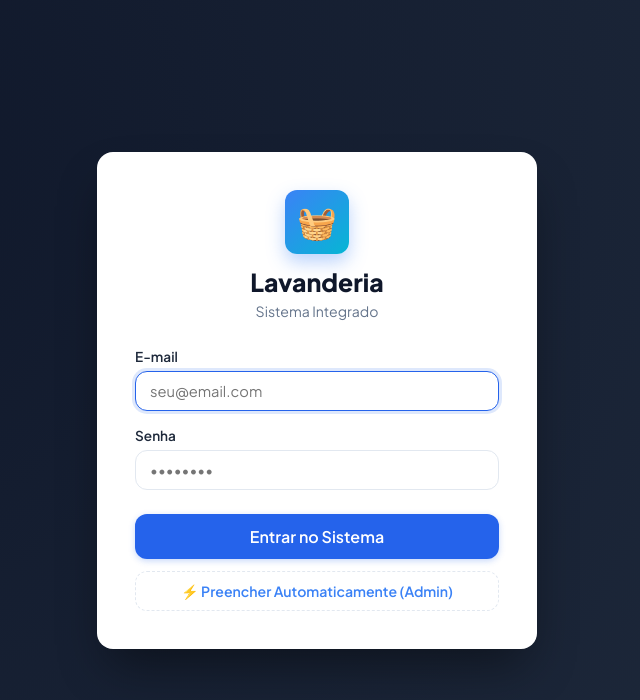
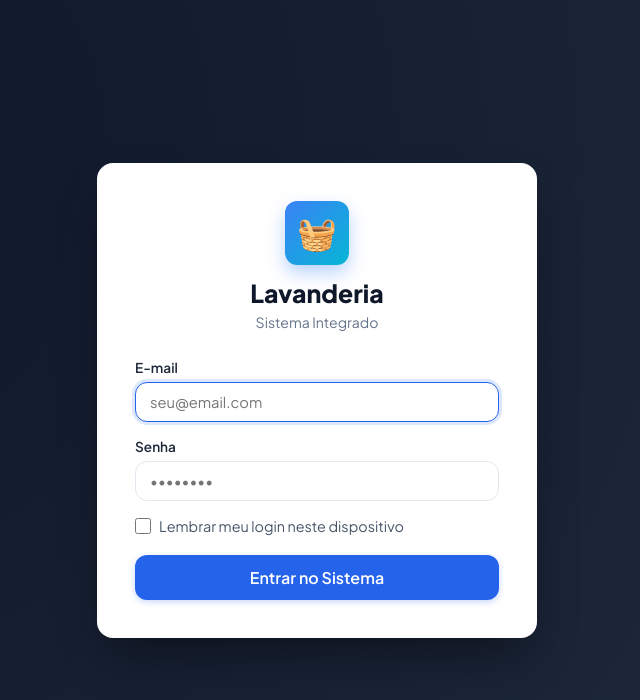
Before and after one commit to Diegofelix1989/LavanderiaUnaspSp, a PHP site: page /views/login.php in a window 1280 px wide. Shown: the top 700 px of the page, without its empty margins (323-963 px from the left). Run offline with PHP 8.4, Linux system fonts and the light colour scheme; data comes from the database, SQL or seed files in the repository; data that the repository does not hold is empty.

Commit message:
Remove admin autofill and remember login email
Co-authored-by: Copilot <223556219+Copilot@users.noreply.github.com>

```diff
--- a/views/login.php
+++ b/views/login.php
@@ -135,28 +135,48 @@ $temLogo = storedImageExists($sysConfig['sistema_logo'] ?? '');
         <input type="hidden" name="csrf_token" value="<?= htmlspecialchars(tokenCsrfAtual(), ENT_QUOTES, 'UTF-8') ?>">
         <div class="form-group">
             <label class="form-label" for="email">E-mail</label>
-            <input type="email" id="email" name="email" class="form-control" placeholder="seu@email.com" required autofocus>
+            <input type="email" id="email" name="email" class="form-control" placeholder="seu@email.com" autocomplete="username" required autofocus>
         </div>
 
         <div class="form-group" style="margin-bottom: 24px;">
             <label class="form-label" for="senha">Senha</label>
-            <input type="password" id="senha" name="senha" class="form-control" placeholder="••••••••" required>
+            <input type="password" id="senha" name="senha" class="form-control" placeholder="••••••••" autocomplete="current-password" required>
         </div>
+
+        <label for="lembrarLogin" style="display: flex; align-items: center; gap: 8px; margin: -8px 0 20px; color: #475569; font-size: 0.9rem; cursor: pointer;">
+            <input type="checkbox" id="lembrarLogin" style="width: 16px; height: 16px; accent-color: #3b82f6;">
+            Lembrar meu login neste dispositivo
+        </label>
 
         <button type="submit" class="btn btn-primary" style="width: 100%; padding: 12px; font-size: 1rem;">
             Entrar no Sistema
-        </button>
-
-        <button type="button" id="btnAutoPreencher" class="btn btn-outline" style="width: 100%; margin-top: 12px; padding: 10px; font-size: 0.88rem; border-style: dashed; color: #3b82f6;">
-            ⚡ Preencher Automaticamente (Admin)
         </button>
     </form>
 </div>
 
 <script>
-document.getElementById('btnAutoPreencher').addEventListener('click', function() {
-    document.getElementById('email').value = 'admin@lavanderia.com';
-    document.getElementById('senha').value = 'admin123';
+const loginEmailKey = 'lavanderia_login_email';
+const emailInput = document.getElementById('email');
+const rememberLogin = document.getElementById('lembrarLogin');
+const savedEmail = localStorage.getItem(loginEmailKey);
+
+if (savedEmail) {
+    emailInput.value = savedEmail;
+    rememberLogin.checked = true;
+}
+
+rememberLogin.addEventListener('change', function() {
+    if (!this.checked) {
+        localStorage.removeItem(loginEmailKey);
+    }
+});
+
+document.querySelector('form').addEventListener('submit', function() {
+    if (rememberLogin.checked && emailInput.value.trim()) {
+        localStorage.setItem(loginEmailKey, emailInput.value.trim());
+    } else {
+        localStorage.removeItem(loginEmailKey);
+    }
 });
 </script>
 
```
